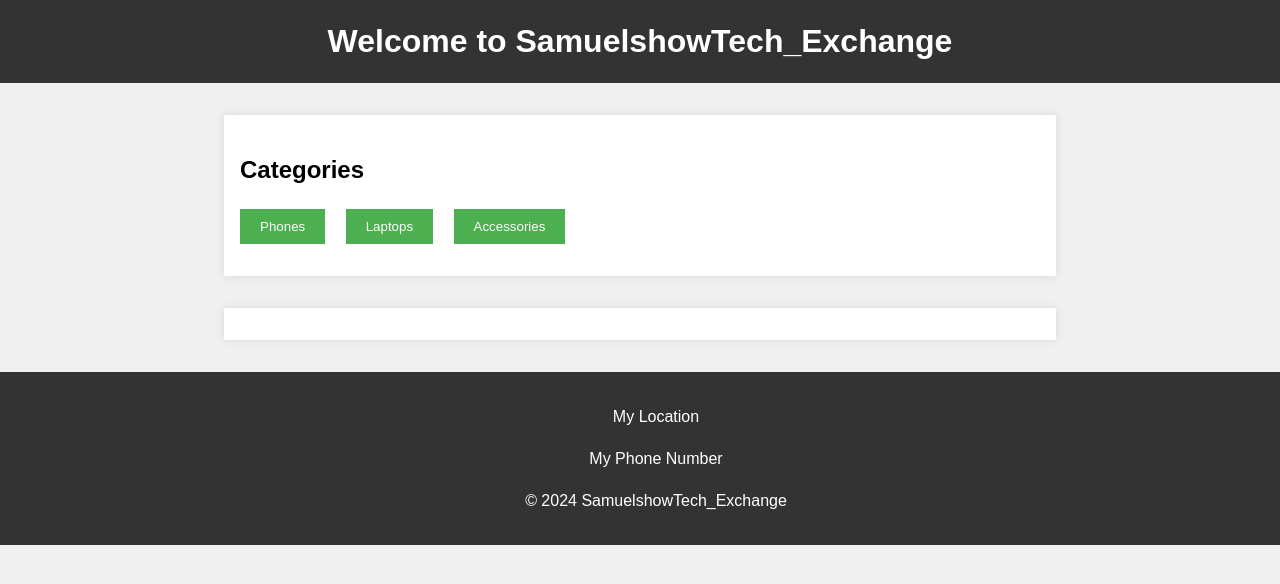
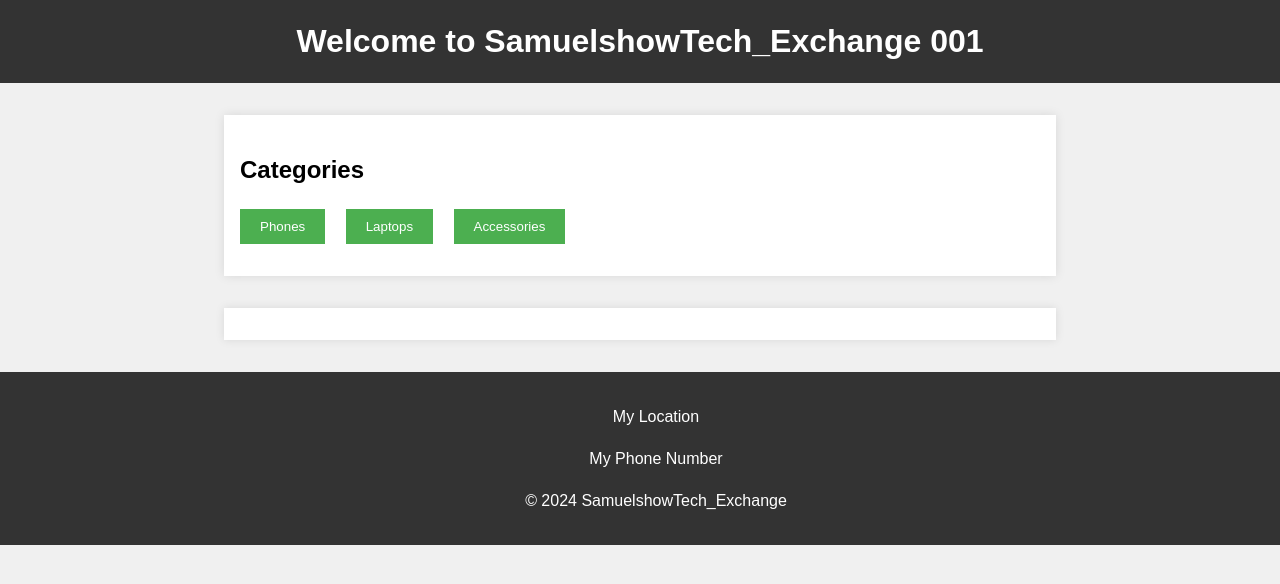
Before and after one commit to Samuelshow1234/my-web, a plain HTML site: page index.html in a window 1280 px wide. Shown: the top 584 px of the page. Drawn offline with Linux system fonts and the light colour scheme.

Commit message:
modified header

```diff
--- a/index.html
+++ b/index.html
@@ -10,7 +10,7 @@
 </head>
 <body>
   <header>
-    <h1>Welcome to SamuelshowTech_Exchange</h1>
+    <h1>Welcome to SamuelshowTech_Exchange 001</h1>
     <!-- Navigation links -->
   </header>
 
```
